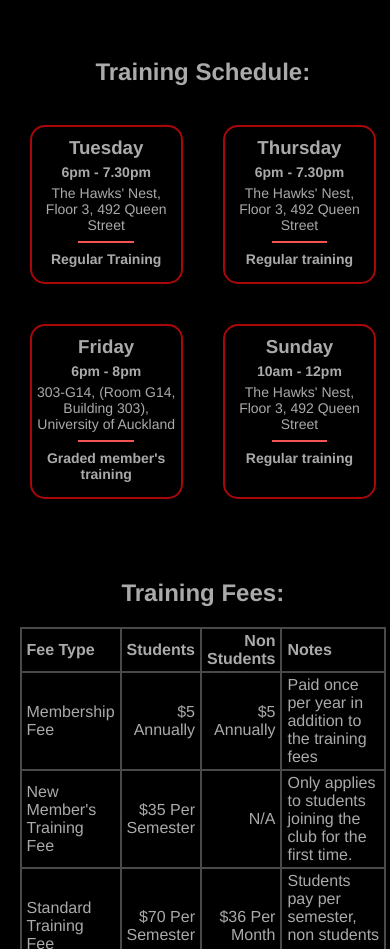
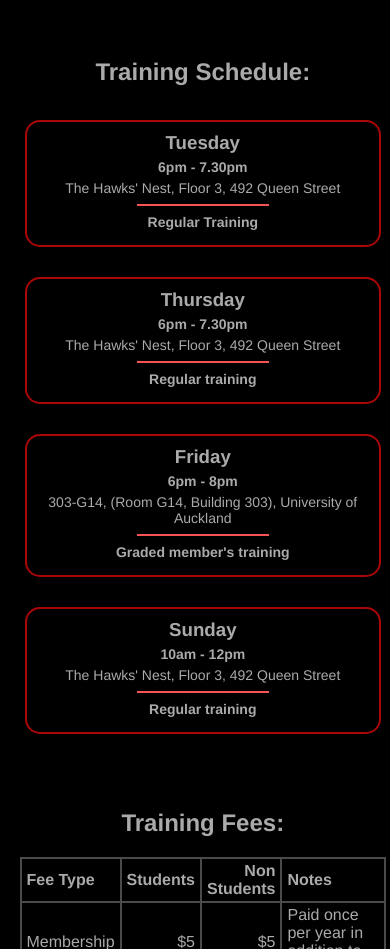
Before and after one commit to matt-auckland/uoa-karate, a Vue app: page /#/ in a window 390 px wide. Shown: the part 878-1827 px from the top of the page. Built offline with nearby package versions, Linux system fonts and the light colour scheme.

Commit message:
Tweaked training schedule styles. Fixed media query relience

```diff
--- a/src/components/TrainingSchedule.vue
+++ b/src/components/TrainingSchedule.vue
@@ -68,40 +68,18 @@ hr {
   margin-top: 22px;
   display: flex;
   flex-wrap: wrap;
-  justify-content: flex-start;
+  justify-content: center;
   margin: 0 -20px;
 }
 
 .day {
-  margin: 20px;
+  flex: 150px 1 1;
+  margin: 15px;
   border: 2px solid var(--persian-red-darker);
-  flex: 122px 1 1;
-  max-width: 180px;
-  padding: 10px 5px;
+  padding: 10px 12px;
   text-align: center;
   border-radius: 15px;
-  transform: rotate(-5deg);
-  transition: all ease 500ms;
   background-color: var(--tuatara);
   background-color: black;
 }
-.day:nth-child(odd) {
-  transform: rotate(5deg);
-}
-
-.day:hover,
-.day:active,
-.day:nth-child(odd):hover,
-.day:nth-child(odd):active {
-  transform: rotate(0deg);
-}
-
-@media (max-width: 759px) {
-  .day,
-  .day:nth-child(odd) {
-    transform: rotate(0deg);
-    transition: none;
-    max-width: unset;
-  }
-}
 </style>
```
